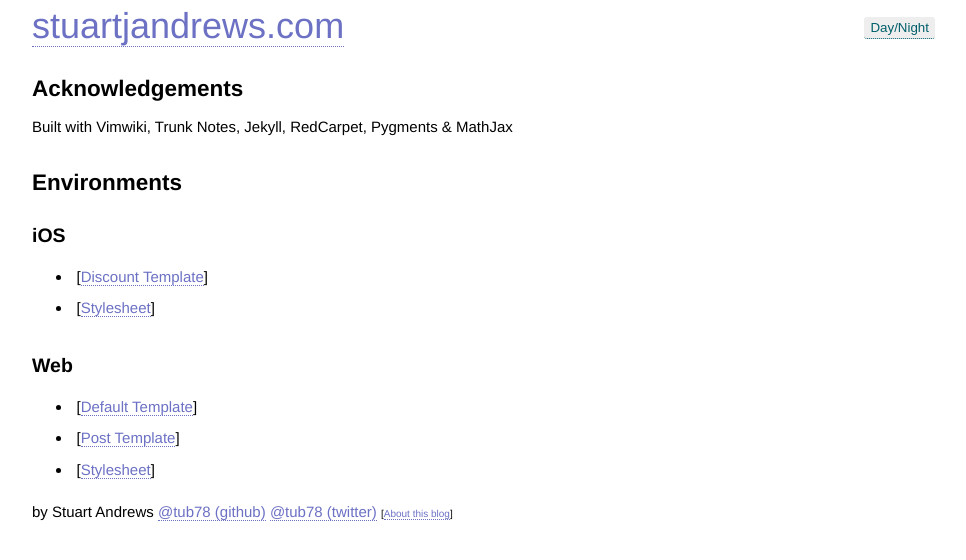
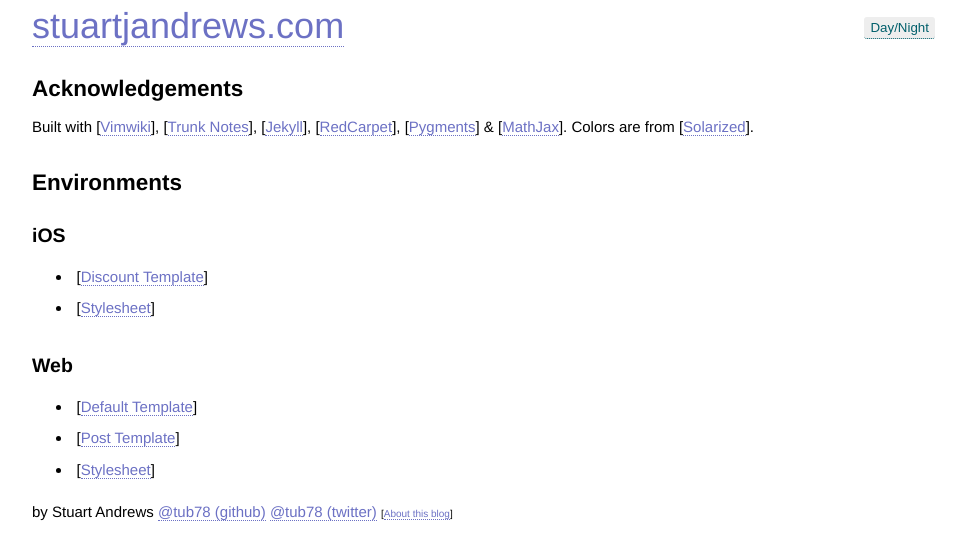
Before and after one commit to tub78/tub78.github.com, a Jekyll site: the page built from about.md, in a window 1280 px wide. Shown: the top 560 px of the page, without its empty margins (118-1084 px from the left). Built offline with Jekyll 4.4.1, drawn with Linux system fonts in a browser that asks for light colours; nearby versions of some CDN libraries; Markdown is read by kramdown in place of the engine named in the settings; comment, search, counter and statistics services are not loaded.

Commit message:
Add Solarized, and link acknowledgements

```diff
--- a/about.md
+++ b/about.md
@@ -12,8 +12,6 @@ TNTimes Accessed: 1
 TNTags: VimWiki, TrunkNotes, Markdown, Discount, MathJax, SyntaxHighlighter, Javascript, JQuery, Css, Html
 ---
 
-
-
 <pre class="action ideaaction">
 >%hdrrelated%
 ># Related
@@ -22,9 +20,19 @@ TNTags: VimWiki, TrunkNotes, Markdown, Discount, MathJax, SyntaxHighlighter, Jav
 > * TN CSS [[Snippet_csscombined]]
 </pre>
 
+
 ## Acknowledgements
 
-Built with Vimwiki, Trunk Notes, Jekyll, RedCarpet, Pygments & MathJax
+Built with [[Vimwiki]], [[Trunk Notes][TrunkNotes]], [[Jekyll]], [[RedCarpet]], [[Pygments]] & [[MathJax]].  Colors are from [[Solarized]].
+
+[Vimwiki]: http://code.google.com/p/vimwiki
+[TrunkNotes]: http://www.appsonthemove.com/trunk.htm
+[Jekyll]: http://jekyllrb.com/
+[RedCarpet]: http://jekyllrb.com/
+[Pygments]: http://pygments.org/
+[MathJax]: http://www.mathjax.org/
+[Solarized]: http://ethanschoonover.com/solarized
+
 
 ## Environments
 ### iOS
```
